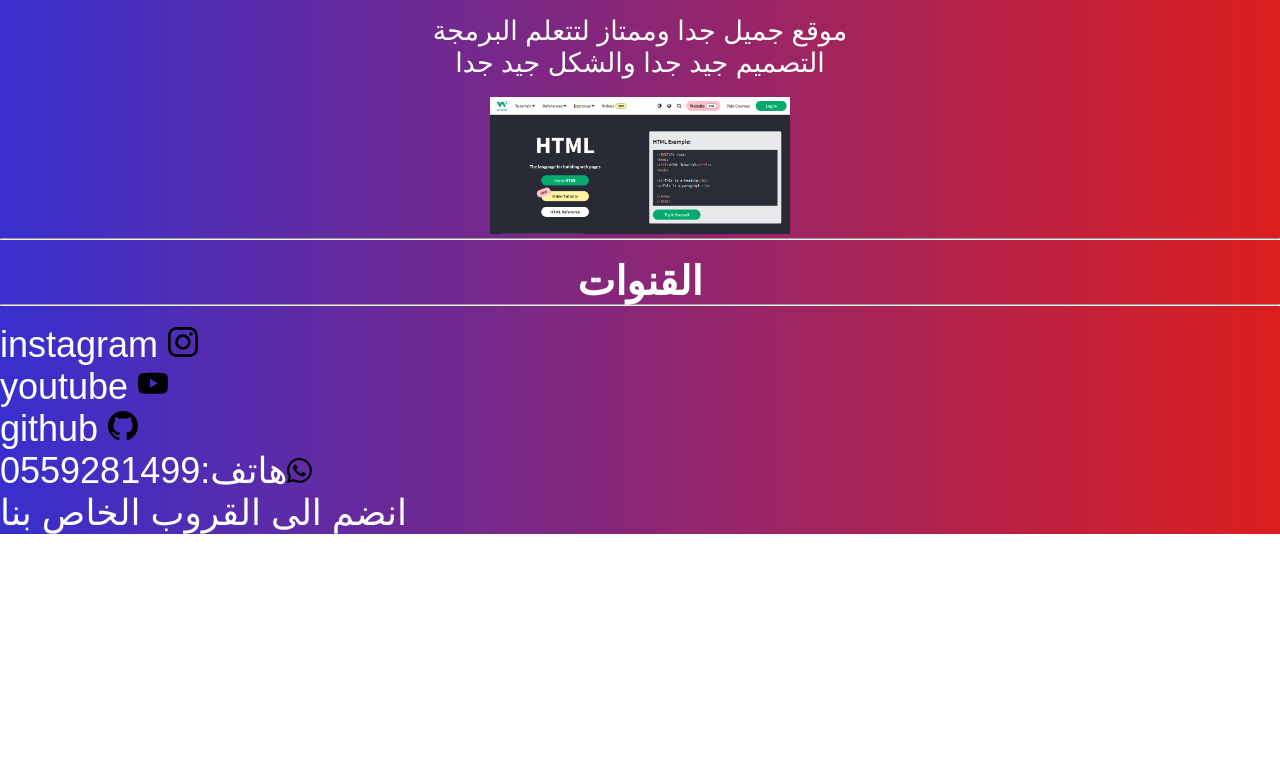
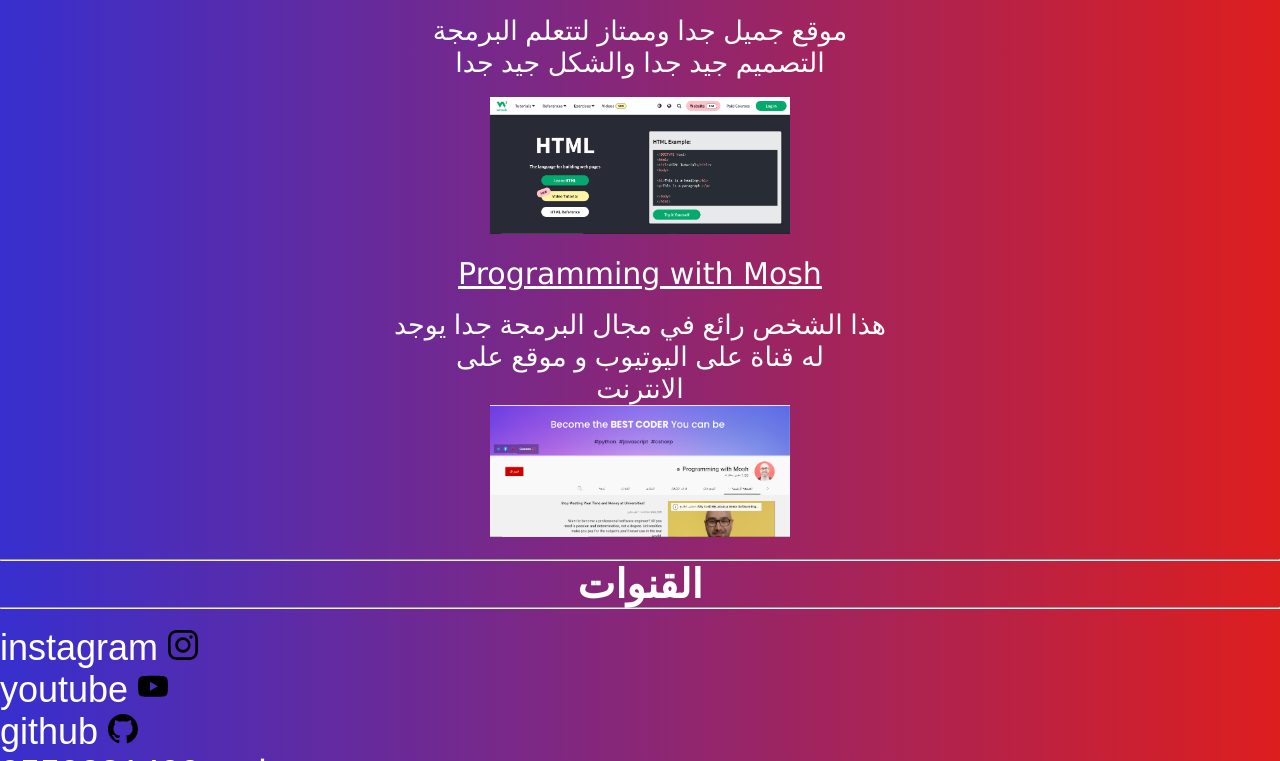
Before and after one commit to andmeen/andmeen.github.io, a plain HTML site: page links.html in a window 1280 px wide. Shown: the part 455-1216 px from the top of the page. Before the commit the page ends 989 px from the top, so only its background shows below. Drawn offline with Linux system fonts and the light colour scheme.

Commit message:
add webstie

```diff
--- a/css/links.css
+++ b/css/links.css
@@ -116,3 +116,7 @@ body{
   font-family: sans-serif;
   color: white;
 }
+
+.youtube-channels{
+  text-align: center;
+}
--- a/links.html
+++ b/links.html
@@ -44,8 +44,17 @@
      <center><a class="w3-web" href="https://www.w3schools.com/" target="_blank">w3schools</a></center><br>
      <p class="str1">موقع جميل جدا وممتاز لتتعلم البرمجة</p>
      <p class="str1">التصميم جيد جدا والشكل جيد جدا</p><br>
-     <center><img width="300px" src="img/Screenshot_2.png"></center><hr><br>
+     <center><img width="300px" src="img/Screenshot_2.png"></center><br>
+     <!-- Programming with Mosh -->
+     <center><a class="str-web" href="https://codewithmosh.com/" target="_blank">Programming with Mosh</a></center><br>
+     <p class="str1">هذا الشخص رائع في مجال البرمجة جدا يوجد</p>
+     <p class="str1">له قناة على اليوتيوب و موقع على</p>
+     <p class="str1">الانترنت</p>
+     <center><img width="300px" src="img/Screenshot_3.png"></center><br>
+     <hr>
+     <!-- website -->
      <center><h2 class="channels">القنوات</h2></center>
+     <center><a class="str-web" href="" target="_blank"></a></center>
 
 <hr><br>
    <a class="My-sol" style="color:  white;" href="https://www.instagram.com/andmeen121/" target="_blank">instagram <img width="30ch" src="img/instagram.svg"></a><br>
```
Also changed, not shown: img/Screenshot_3.png (added).
